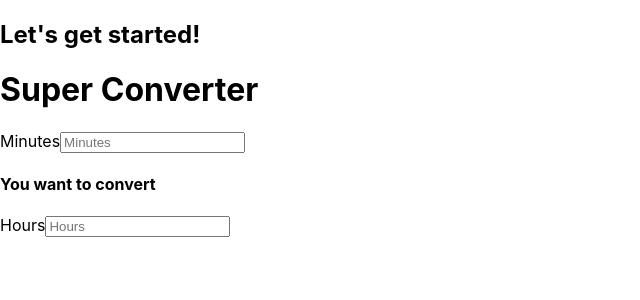
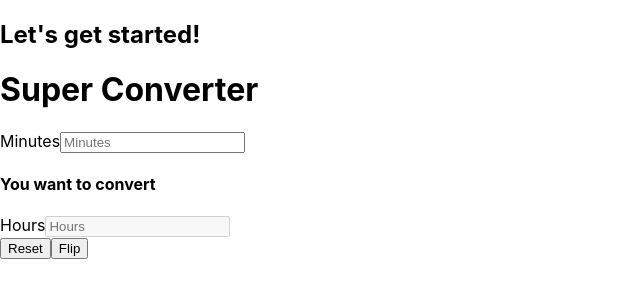
Before and after one commit to yangddu/Learn-React, a React (Create React App) app: page / in a window 1280 px wide. Shown: the top 300 px of the page, without its empty margins (0-640 px from the left). Built offline with nearby package versions, Linux system fonts and the light colour scheme.

Commit message:
add: flipped

```diff
--- a/src/components/Converter.js
+++ b/src/components/Converter.js
@@ -2,9 +2,14 @@ import React, { useState } from "react";
 
 const Converter = () => {
   const [minutes, setMinutes] = useState();
+  const [flipped, setFlipped] = useState(false);
   const onChange = (e) => {
     setMinutes(e.target.value);
   };
+  const reset = () => {
+    setMinutes(0);
+  };
+  const onFlip = () => setFlipped(!flipped);
   return (
     <div>
       <h1>Super Converter</h1>
@@ -16,19 +21,23 @@ const Converter = () => {
           placeholder="Minutes"
           type="number"
           onChange={onChange}
+          disabled={flipped}
         />
       </div>
       <h4>You want to convert {minutes}</h4>
       <div>
         <label htmlFor="hours">Hours</label>
         <input
-          value={minutes / 60 || ""}
+          value={Math.round(minutes / 60) || ""}
           id="hours"
           placeholder="Hours"
           type="number"
           onChange={onChange}
+          disabled={!flipped}
         />
       </div>
+      <button onClick={reset}>Reset</button>
+      <button onClick={onFlip}>Flip</button>
     </div>
   );
 };
```
